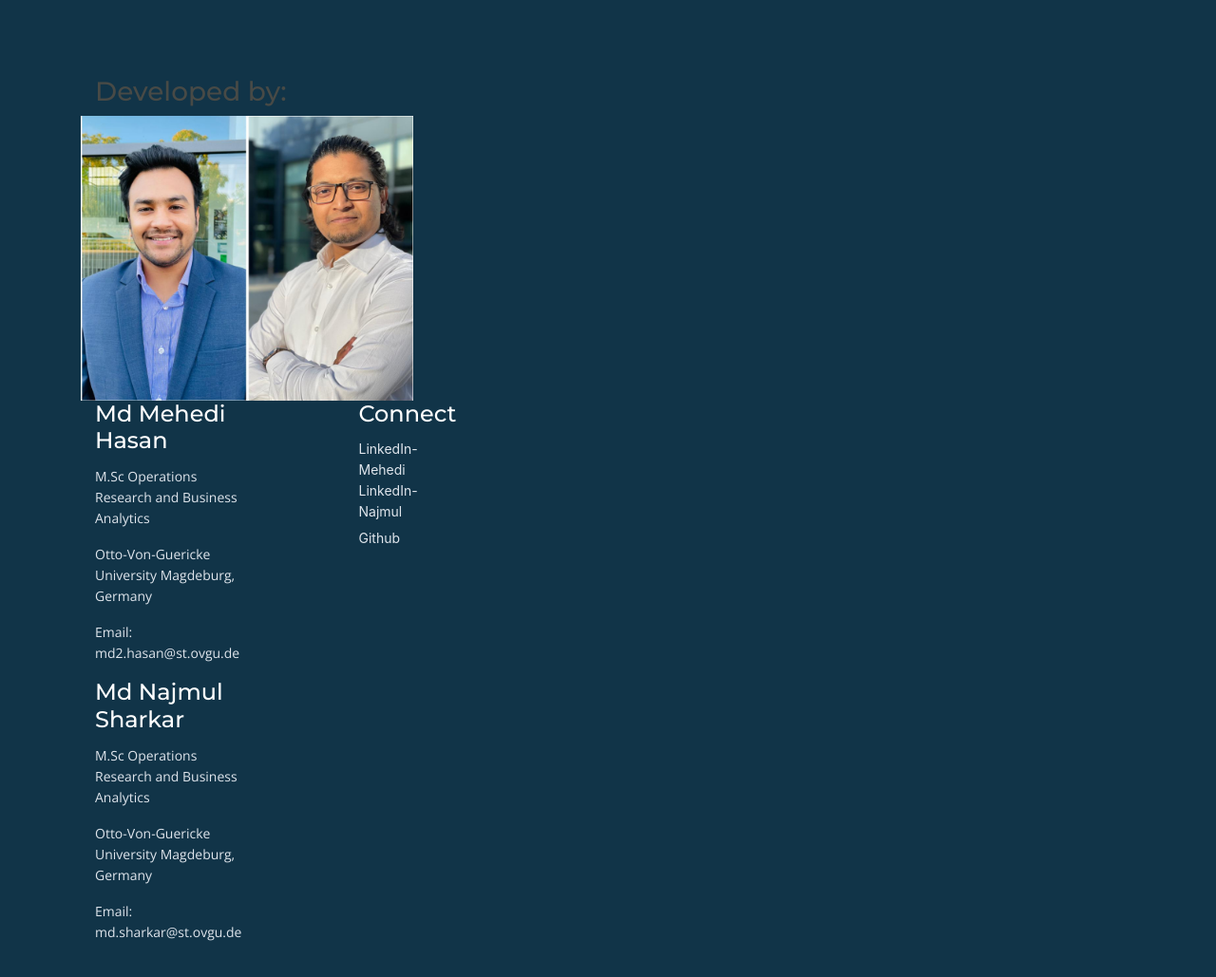
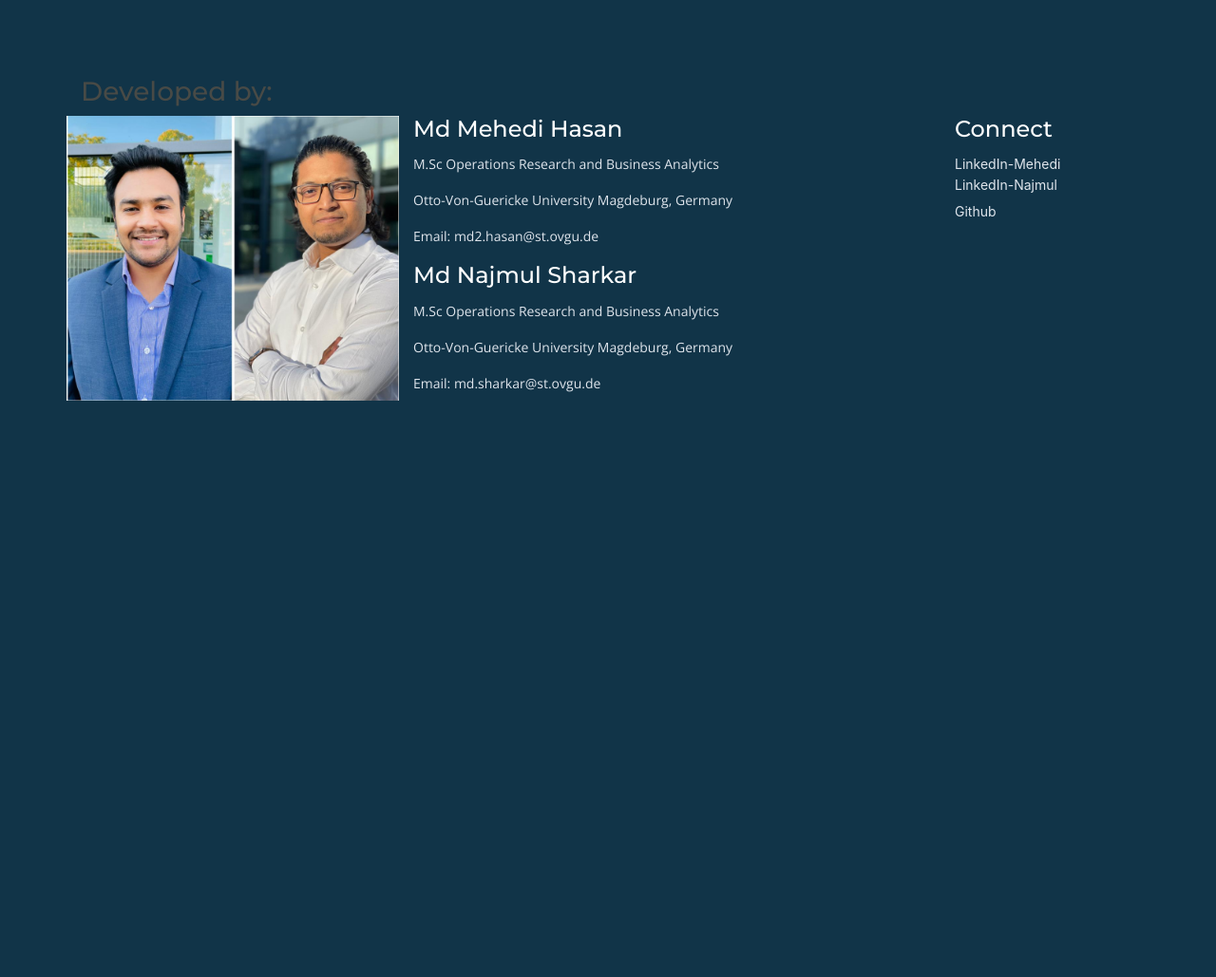
Before and after one commit to mehedihr/Hasan, a Flask app: page / in a window 1280 px wide. Shown: the part 814-1843 px from the top of the page at 95% size. After the commit the page ends 1236 px from the top, so only its background shows below. Run offline with Flask 2, Linux system fonts and the light colour scheme; parts of the project's set-up code (start-up, migrations or seed data) failed here and were passed over; some libraries are stand-ins or nearby versions.

Commit message:
Update index.html

```diff
--- a/templates/index.html
+++ b/templates/index.html
@@ -109,7 +109,6 @@
     <!-- Footer -->
     <div id=contact class="footer">
         <div class="container">
-		<div class="col-md-6">
 			<h3>Developed by:</h4>
             <div class="row">
 		<img class="card-image" src="{{url_for('static', filename='images/our.png')}}"  width="350" height="300" alt="alternative">
```
